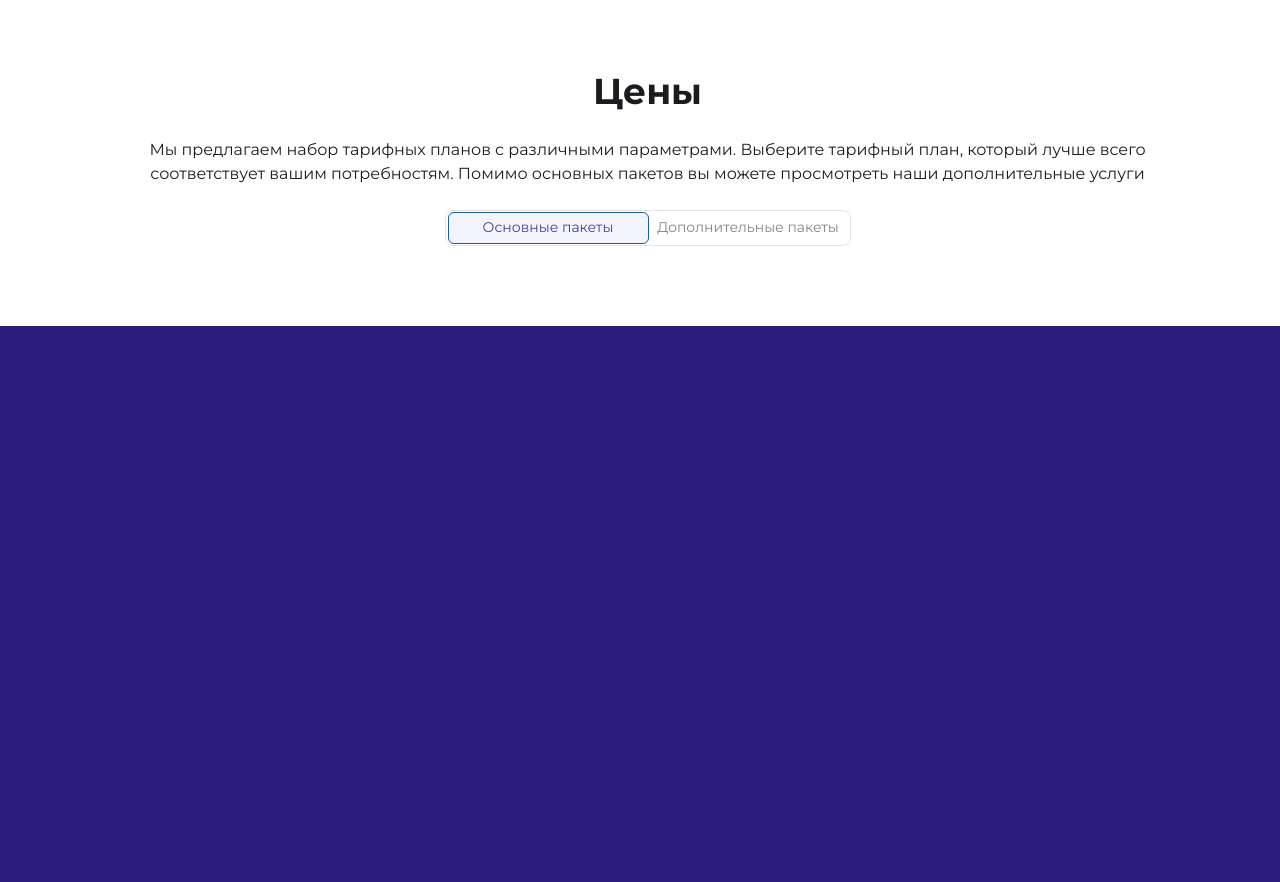
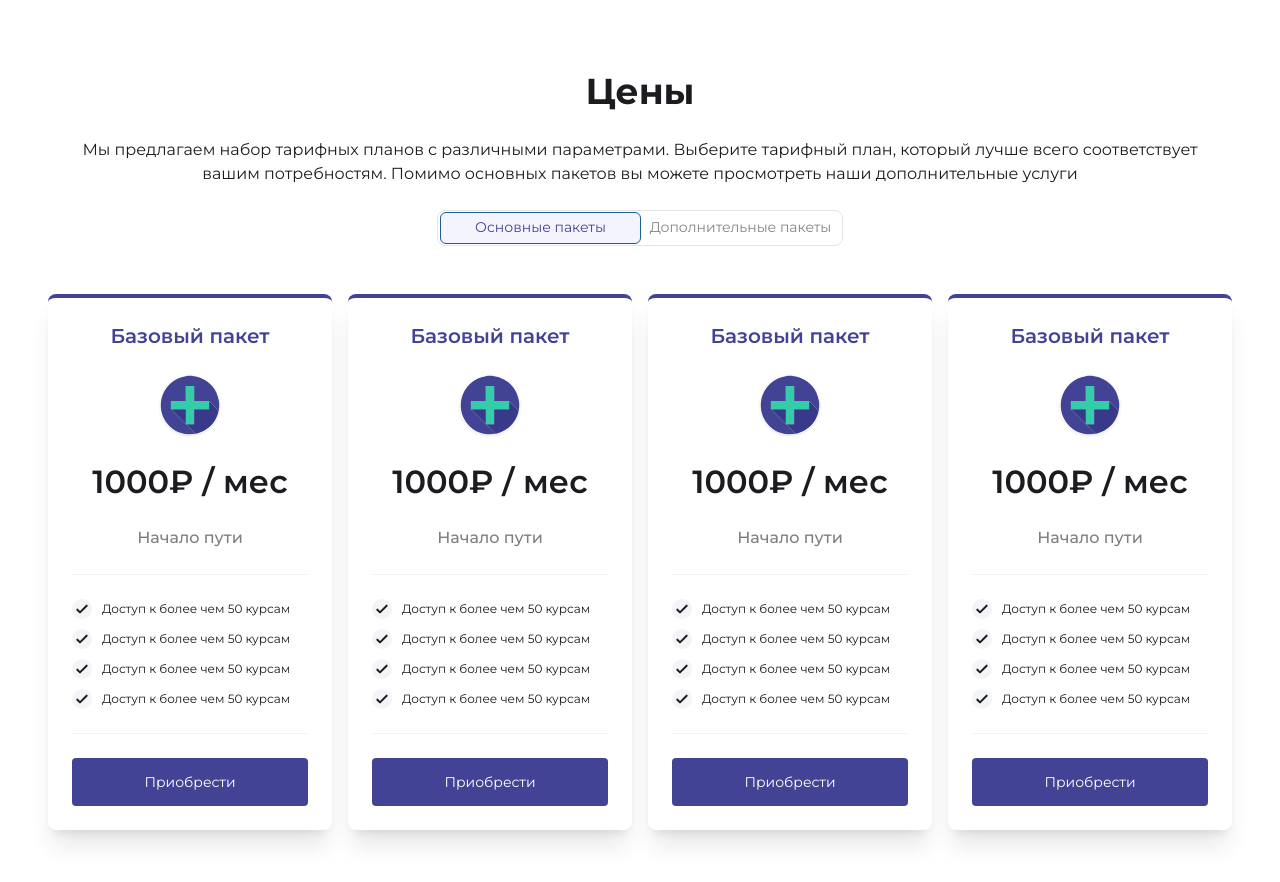
Before and after one commit to 0n1XiD/SellingPlatform, a Nuxt app: page / in a window 1280 px wide. Shown: the part 2960-3842 px from the top of the page. Before the commit the page ends 3286 px from the top, so only its background shows below. Built offline with nearby package versions, Linux system fonts and the light colour scheme.

Commit message:
pricing card + section create

```diff
--- a/assets/css/controls/button-custom.scss
+++ b/assets/css/controls/button-custom.scss
@@ -33,4 +33,9 @@
         background: var(--success);
         color: var(--text-color-link);
     }
+    &_purple {
+        width: 100% !important;
+        background: var(--text-color-primary);
+        color: var(--text-color-link);
+    }
 }
--- a/assets/css/style.scss
+++ b/assets/css/style.scss
@@ -5,13 +5,12 @@
 }
 
 * ::-webkit-scrollbar {
-    display: none;
     width: 6px;
     background: rgb(255, 255, 255);
 }
 
 * ::-webkit-scrollbar-thumb {
-    background: var(--thumb-bg);
+    background: #000000;
     border-radius: 38px;
 }
 
--- /dev/null
+++ b/components/PricingCard.vue
@@ -0,0 +1,112 @@
+<template>
+    <div class="pricing-card">
+        <div class="pricing-card__name">
+            {{ name }}
+        </div>
+        <div class="pricing-card__icon">
+            <svg-icon
+                :icon="icon"
+                width="64"
+                height="64"
+            />
+        </div>
+        <div class="pricing-card__price">
+            {{ price }}
+        </div>
+        <div class="pricing-card__description">
+            {{ description }}
+        </div>
+        <div class="pricing-card__benefits">
+            <div
+                v-for="(benefit, benefitIndex) in benefits"
+                :key="`benefit-${benefitIndex}`"
+                class="benefit"
+            >
+                <svg-icon
+                    icon="Checkmark"
+                    width="20"
+                    height="20"
+                />
+                <div class="benefit__name">
+                    {{ benefit }}
+                </div>
+            </div>
+        </div>
+        <button-custom
+            class="pricing-card__buy"
+            purple
+            height="48"
+        >
+            Приобрести
+        </button-custom>
+    </div>
+</template>
+
+<script setup lang="ts">
+defineProps({
+  icon: { type: String, default: 'Plus' },
+  name: { type: String, default: 'Базовый пакет' },
+  price: { type: String, default: '1000₽ / мес' },
+  description: { type: String, default: 'Начало пути' },
+  benefits: { type: Array[String], default: [] }
+})
+</script>
+
+<style scoped lang="scss">
+    .pricing-card {
+        border-top: 4px solid #434396;
+        border-radius: 8px;
+        padding: 24px;
+        width: 100%;
+        display: flex;
+        flex-direction: column;
+        gap: 24px;
+        box-shadow: 0 8px 10px -6px rgba(16, 24, 40, 0.1), 0 20px 25px -5px rgba(16, 24, 40, 0.1);
+        background: var(--box-color);
+        transition: 0.3s;
+        &__name {
+            font-weight: 600;
+            font-size: 20px;
+            line-height: 140%;
+            text-align: center;
+            color: #434396;
+        }
+        &__icon {
+            margin: auto;
+        }
+        &__price {
+            font-weight: 600;
+            font-size: 32px;
+            line-height: 125%;
+            text-align: center;
+        }
+        &__description {
+            font-weight: 500;
+            font-size: 16px;
+            line-height: 150%;
+            text-align: center;
+            color: #7d7d82;
+        }
+        &__benefits {
+            border-top: 1px solid rgba(229, 229, 229, 0.5);
+            border-bottom: 1px solid rgba(229, 229, 229, 0.5);
+            padding: 24px 0;
+            .benefit {
+                display: flex;
+                align-items: center;
+                gap: 10px;
+                &__name {
+                    font-weight: 400;
+                    font-size: 12px;
+                    line-height: 167%;
+                }
+                &:not(:last-child) {
+                    margin-bottom: 10px;
+                }
+            }
+        }
+        &:hover {
+            scale: 1.05;
+        }
+    }
+</style>
--- a/components/controls/ButtonCustom.vue
+++ b/components/controls/ButtonCustom.vue
@@ -54,7 +54,8 @@ const props = defineProps({
 
   // Button Colors
   white: { type: Boolean, default: false },
-  green: { type: Boolean, default: false }
+  green: { type: Boolean, default: false },
+  purple: { type: Boolean, default: false }
 })
 
 const setType = computed(() => {
@@ -71,7 +72,9 @@ const setColor = computed(() => {
     ? 'white'
     : props.green
       ? 'green'
-      : 'white'
+      : props.purple
+        ? 'purple'
+        : 'white'
   return 'button_' + typeButton
 })
 
--- a/pages/index.vue
+++ b/pages/index.vue
@@ -216,10 +216,54 @@
                 class="switcher"
                 :left-swipe="{name: 'Основные пакеты'}"
                 :right-swipe="{name: 'Дополнительные пакеты'}"
+                @swipe="getSwipe"
             />
+            <div
+                v-if="!addition"
+                class="cards"
+            >
+                <pricing-card :benefits="benefits" />
+                <pricing-card :benefits="benefits" />
+                <pricing-card :benefits="benefits" />
+                <pricing-card :benefits="benefits" />
+            </div>
+            <div
+                v-else
+                class="cards"
+            >
+                <pricing-card :benefits="additionalBenefits" />
+                <pricing-card :benefits="additionalBenefits" />
+                <pricing-card :benefits="additionalBenefits" />
+                <pricing-card :benefits="additionalBenefits" />
+                <pricing-card :benefits="additionalBenefits" />
+            </div>
         </section>
     </div>
 </template>
+
+<script setup lang="ts">
+const addition = ref<Boolean>(false)
+const benefits = ref<Array[String]>(
+  [
+    'Доступ к более чем 50 курсам',
+    'Доступ к более чем 50 курсам',
+    'Доступ к более чем 50 курсам',
+    'Доступ к более чем 50 курсам'
+  ]
+)
+
+const additionalBenefits = ref<Array[String]>(
+  [
+    'Доступ к материалам',
+    'Пробные экзамены'
+  ]
+)
+
+const getSwipe = ($event: any) => {
+  addition.value = !$event
+  console.log(addition)
+}
+</script>
 
 <style scoped lang="scss">
     .landing-page {
@@ -415,6 +459,8 @@
             }
         }
         &__pricing {
+            padding-left: 48px;
+            padding-right: 48px;
             background: var(--box-color);
             .title {
                 margin-bottom: 24px;
@@ -424,6 +470,7 @@
                 line-height: 122%;
             }
             .subtitle {
+                padding: 0 32px;
                 margin-bottom: 24px;
                 font-weight: 400;
                 font-size: 16px;
@@ -435,6 +482,13 @@
                 align-items: center;
                 margin: auto;
             }
+            .cards {
+                margin-top: 48px;
+                display: flex;
+                align-items: center;
+                justify-content: center;
+                gap: 16px;
+            }
         }
     }
 </style>
```
Also changed, not shown: assets/svg/Checkmark.svg (added).
